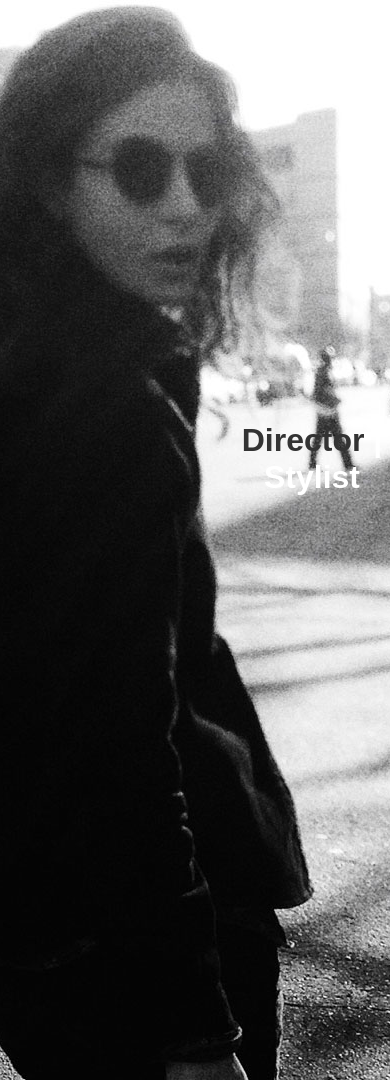
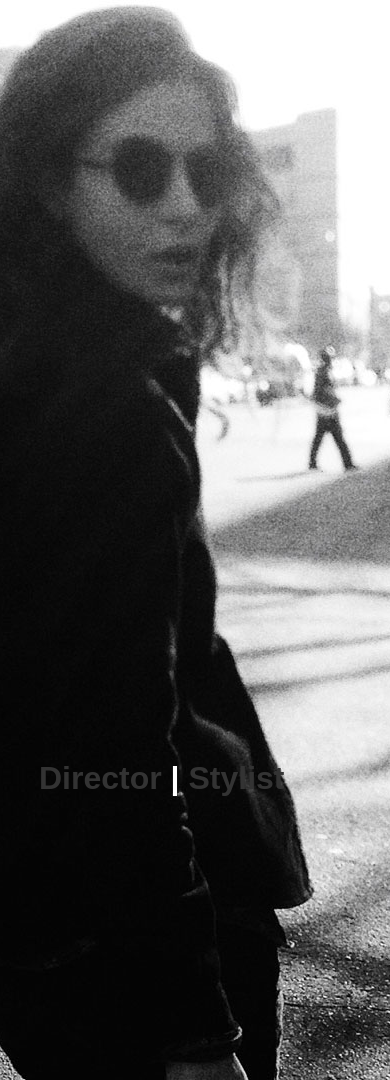
Before and after one commit to moizk/patrice-lighter, a plain HTML site: page index.html in a window 390 px wide. Drawn offline with Linux system fonts and the light colour scheme.

Commit message:
update website yay

```diff
--- a/css/main.css
+++ b/css/main.css
@@ -17,7 +17,7 @@ div.img-strip h1 {
   /* Box-model */
   position: fixed;
   margin: 0 auto;
-  top: 50%;
+  top: 38%;
   left: 60%;
   /* Typography */
   text-align: center;
@@ -25,6 +25,22 @@ div.img-strip h1 {
   color: #fff;
   /* Misc */
 }
+
+@media screen and (max-width: 540px) {
+    div.img-strip h1 {
+      /* Positioning */
+      /* Box-model */
+      position: fixed;
+      margin: 0 auto;
+      top: 90%;
+      left: 10%;
+      /* Typography */
+      text-align: left;
+      /* Visual */
+      color: #fff;
+      /* Misc */
+    }
+  }
 
 
 div.img-strip h1 a {
--- a/index.html
+++ b/index.html
@@ -4,14 +4,14 @@
     <meta charset="utf-8">
     <meta http-equiv="X-UA-Compatible" content="IE=edge">
     <meta name="viewport" content="width=device-width, initial-scale=1">
-    <title>Patrice Lighter - Coming Soon</title>
+    <title>Patrice Lighter - Director | Stylist</title>
     <link href="css/normalize.css" rel="stylesheet">
     <link href="css/main.css" rel="stylesheet">
   </head>
   <body>
     <div class="container">
       <div class="img-strip">
-        <h1><a href="http://www.lgtrproductions.com/">Director</a> | Stylist</h1>
+        <h1><a href="http://www.lgtrproductions.com/">Director</a> | <a href="http://shesalltiedup.tumblr.com/">Stylist</a></h1>
       </div>
     </div>
   </body>
```
